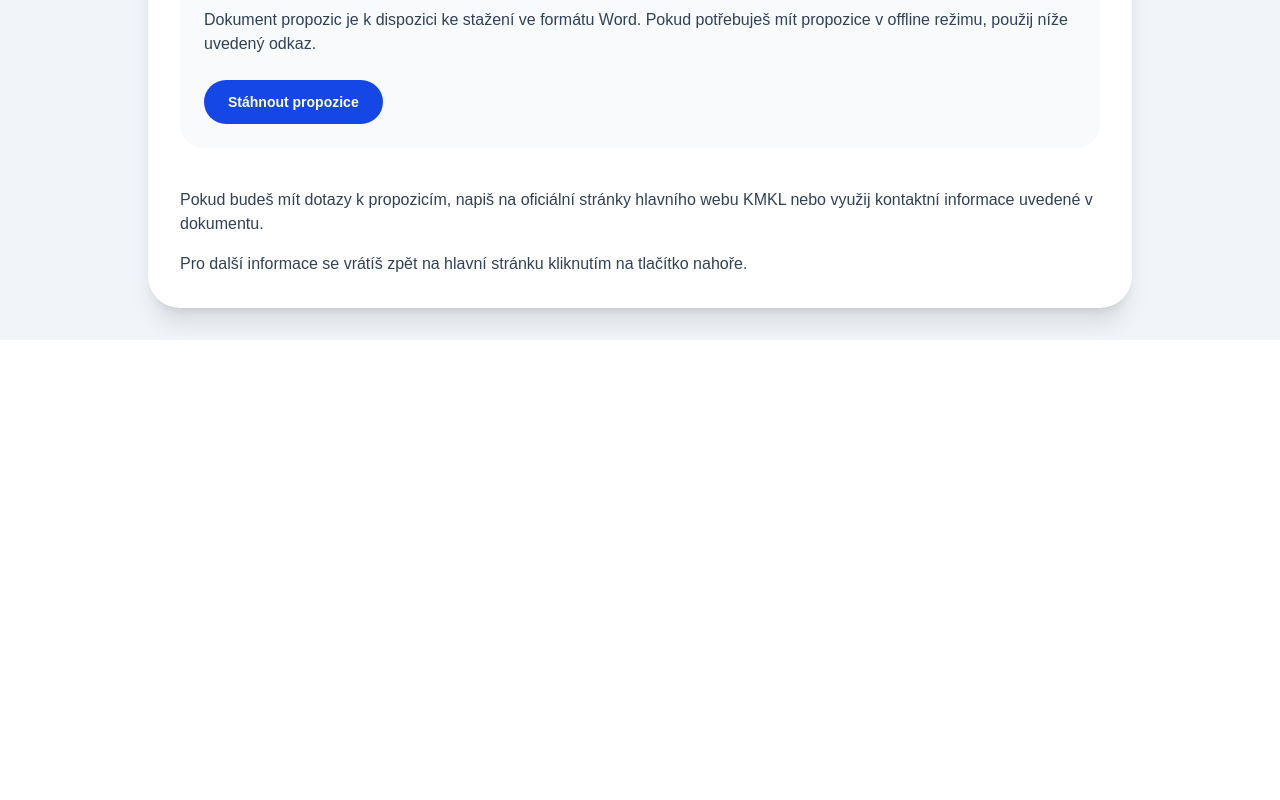
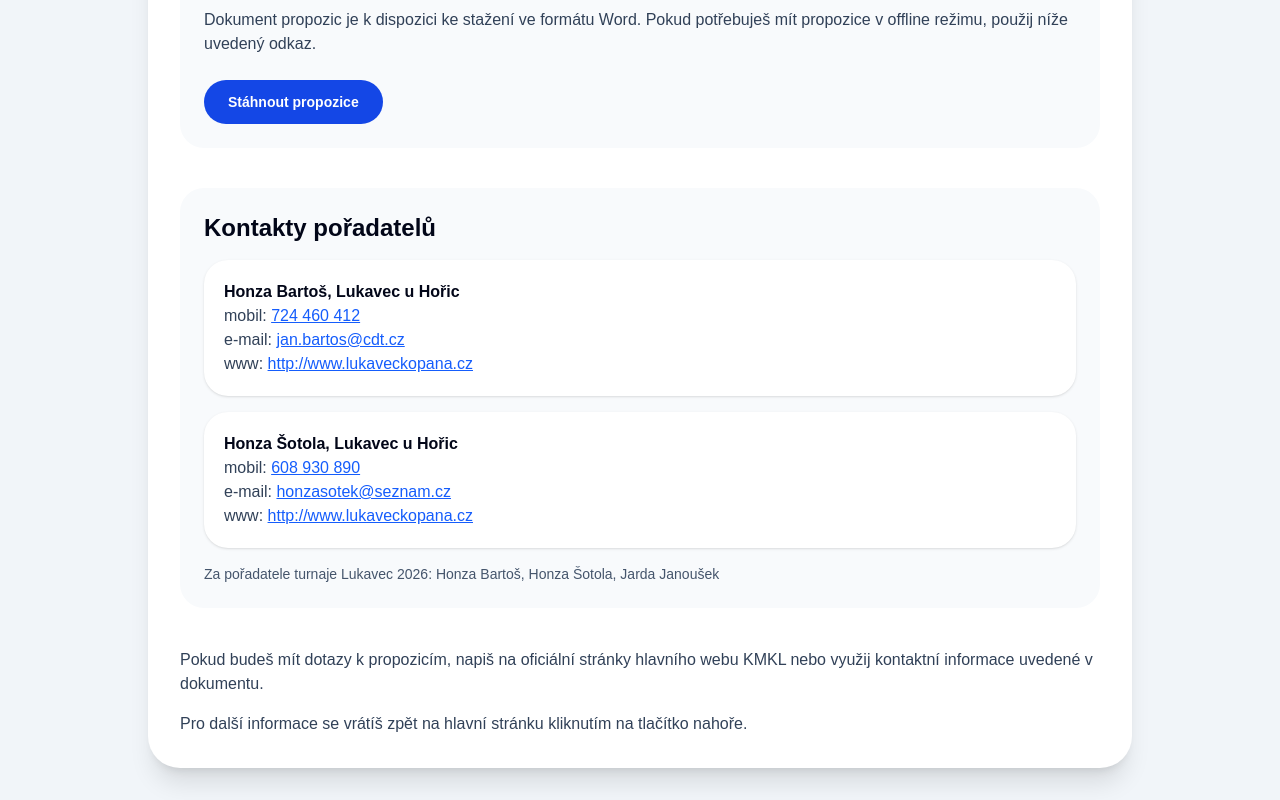
Before and after one commit to Batistuta11/lukaveckopana-turnaj2026, a Next.js app: page /propozice in a window 1280 px wide. Shown: the part 1604-2404 px from the top of the page. Before the commit the page ends 1944 px from the top, so only its background shows below. Built offline with nearby package versions, Linux system fonts and the light colour scheme.

Commit message:
Add organizer contact info to propozice page

```diff
--- a/app/propozice/page.tsx
+++ b/app/propozice/page.tsx
@@ -45,6 +45,40 @@ export default function PropozicePage() {
               </a>
             </div>
 
+            <div className="rounded-3xl bg-slate-50 p-6">
+              <h2 className="text-2xl font-black text-slate-950">Kontakty pořadatelů</h2>
+              <div className="mt-4 space-y-4 text-slate-700">
+                {tournamentData.proposals.organizers.map((organizer) => (
+                  <div
+                    key={organizer.name}
+                    className="rounded-3xl bg-white p-5 shadow-sm"
+                  >
+                    <p className="font-black text-slate-950">
+                      {organizer.name}, {organizer.location}
+                    </p>
+                    <p>
+                      mobil: <a className="text-blue-600 underline" href={`tel:${organizer.mobile.replace(/\s+/g, "")}`}>
+                        {organizer.mobile}
+                      </a>
+                    </p>
+                    <p>
+                      e-mail: <a className="text-blue-600 underline" href={`mailto:${organizer.email}`}>
+                        {organizer.email}
+                      </a>
+                    </p>
+                    <p>
+                      www: <a className="text-blue-600 underline" href={organizer.website}>
+                        {organizer.website}
+                      </a>
+                    </p>
+                  </div>
+                ))}
+                <p className="text-sm text-slate-600">
+                  {tournamentData.proposals.organizersFooter}
+                </p>
+              </div>
+            </div>
+
             <div className="space-y-4">
               <p>
                 Pokud budeš mít dotazy k propozicím, napiš na oficiální stránky hlavního webu KMKL
--- a/content/tournament.json
+++ b/content/tournament.json
@@ -95,6 +95,23 @@
         "url": "/downloads/propozice_2026novyhsok.doc",
         "type": "Word"
       }
-    ]
+    ],
+    "organizers": [
+      {
+        "name": "Honza Bartoš",
+        "location": "Lukavec u Hořic",
+        "mobile": "724 460 412",
+        "email": "jan.bartos@cdt.cz",
+        "website": "http://www.lukaveckopana.cz"
+      },
+      {
+        "name": "Honza Šotola",
+        "location": "Lukavec u Hořic",
+        "mobile": "608 930 890",
+        "email": "honzasotek@seznam.cz",
+        "website": "http://www.lukaveckopana.cz"
+      }
+    ],
+    "organizersFooter": "Za pořadatele turnaje Lukavec 2026: Honza Bartoš, Honza Šotola, Jarda Janoušek"
   }
 }
```
